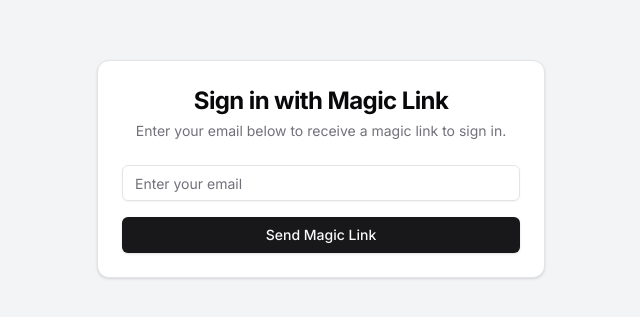
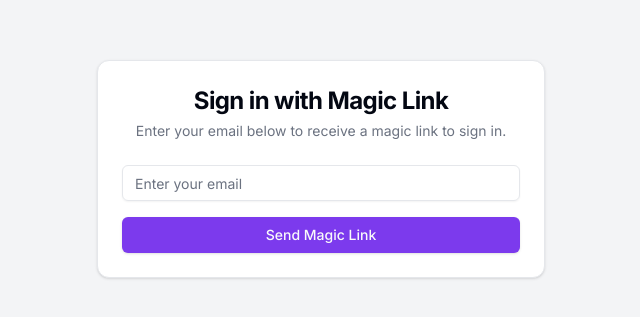
Before and after one commit to AndreSDS/nextjs-micro-saas, a Next.js app: page /auth in a window 1280 px wide. Shown: the part 231-548 px from the top of the page, without its empty margins (319-959 px from the left). Built offline with nearby package versions, Linux system fonts and the light colour scheme.

Commit message:
add global theme

```diff
--- a/src/app/globals.css
+++ b/src/app/globals.css
@@ -5,64 +5,47 @@
 @layer base {
   :root {
     --background: 0 0% 100%;
-      --foreground: 240 10% 3.9%;
-
+    --foreground: 224 71.4% 4.1%;
     --card: 0 0% 100%;
-      --card-foreground: 240 10% 3.9%;
-
+    --card-foreground: 224 71.4% 4.1%;
     --popover: 0 0% 100%;
-      --popover-foreground: 240 10% 3.9%;
-
-      --primary: 240 5.9% 10%;
-      --primary-foreground: 0 0% 98%;
-
-      --secondary: 240 4.8% 95.9%;
-      --secondary-foreground: 240 5.9% 10%;
-
-      --muted: 240 4.8% 95.9%;
-      --muted-foreground: 240 3.8% 46.1%;
-
-      --accent: 240 4.8% 95.9%;
-      --accent-foreground: 240 5.9% 10%;
-
+    --popover-foreground: 224 71.4% 4.1%;
+    --primary: 262.1 83.3% 57.8%;
+    --primary-foreground: 210 20% 98%;
+    --secondary: 220 14.3% 95.9%;
+    --secondary-foreground: 220.9 39.3% 11%;
+    --muted: 220 14.3% 95.9%;
+    --muted-foreground: 220 8.9% 46.1%;
+    --accent: 220 14.3% 95.9%;
+    --accent-foreground: 220.9 39.3% 11%;
     --destructive: 0 84.2% 60.2%;
-      --destructive-foreground: 0 0% 98%;
-
-      --border: 240 5.9% 90%;
-      --input: 240 5.9% 90%;
-      --ring: 240 10% 3.9%;
-
+    --destructive-foreground: 210 20% 98%;
+    --border: 220 13% 91%;
+    --input: 220 13% 91%;
+    --ring: 262.1 83.3% 57.8%;
     --radius: 0.5rem;
   }
 
   .dark {
-      --background: 240 10% 3.9%;
-      --foreground: 0 0% 98%;
-
-      --card: 240 10% 3.9%;
-      --card-foreground: 0 0% 98%;
-
-      --popover: 240 10% 3.9%;
-      --popover-foreground: 0 0% 98%;
-
-      --primary: 0 0% 98%;
-      --primary-foreground: 240 5.9% 10%;
-
-      --secondary: 240 3.7% 15.9%;
-      --secondary-foreground: 0 0% 98%;
-
-      --muted: 240 3.7% 15.9%;
-      --muted-foreground: 240 5% 64.9%;
-
-      --accent: 240 3.7% 15.9%;
-      --accent-foreground: 0 0% 98%;
-
+    --background: 224 71.4% 4.1%;
+    --foreground: 210 20% 98%;
+    --card: 224 71.4% 4.1%;
+    --card-foreground: 210 20% 98%;
+    --popover: 224 71.4% 4.1%;
+    --popover-foreground: 210 20% 98%;
+    --primary: 263.4 70% 50.4%;
+    --primary-foreground: 210 20% 98%;
+    --secondary: 215 27.9% 16.9%;
+    --secondary-foreground: 210 20% 98%;
+    --muted: 215 27.9% 16.9%;
+    --muted-foreground: 217.9 10.6% 64.9%;
+    --accent: 215 27.9% 16.9%;
+    --accent-foreground: 210 20% 98%;
     --destructive: 0 62.8% 30.6%;
-      --destructive-foreground: 0 0% 98%;
-
-      --border: 240 3.7% 15.9%;
-      --input: 240 3.7% 15.9%;
-      --ring: 240 4.9% 83.9%;
+    --destructive-foreground: 210 20% 98%;
+    --border: 215 27.9% 16.9%;
+    --input: 215 27.9% 16.9%;
+    --ring: 263.4 70% 50.4%;
   }
 }
 
```
Lines whose indentation alone changed are shown as unchanged.
